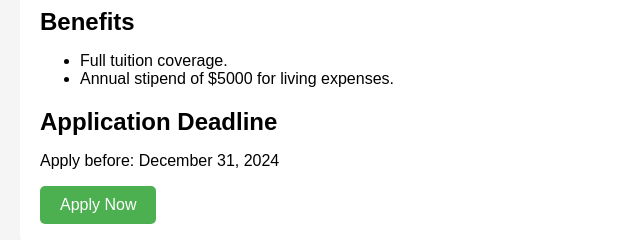
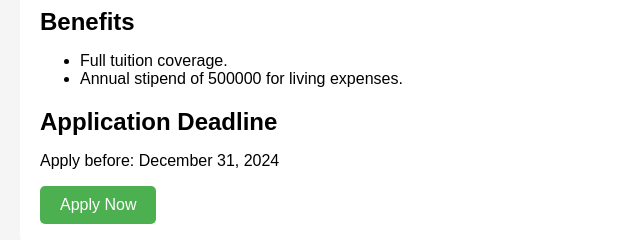
Before and after one commit to dushyanth88/scholarship, a website: page scholarship-details.html in a window 1280 px wide. Shown: the part 278-518 px from the top of the page, 0-640 px from the left. Drawn offline with Linux system fonts and the light colour scheme.

Commit message:
Update scholarship-details.html

```diff
--- a/scholarship-details.html
+++ b/scholarship-details.html
@@ -22,7 +22,7 @@
         <h2>Benefits</h2>
         <ul>
             <li>Full tuition coverage.</li>
-            <li>Annual stipend of $5000 for living expenses.</li>
+            <li>Annual stipend of 500000 for living expenses.</li>
         </ul>
 
         <h2>Application Deadline</h2>
```
